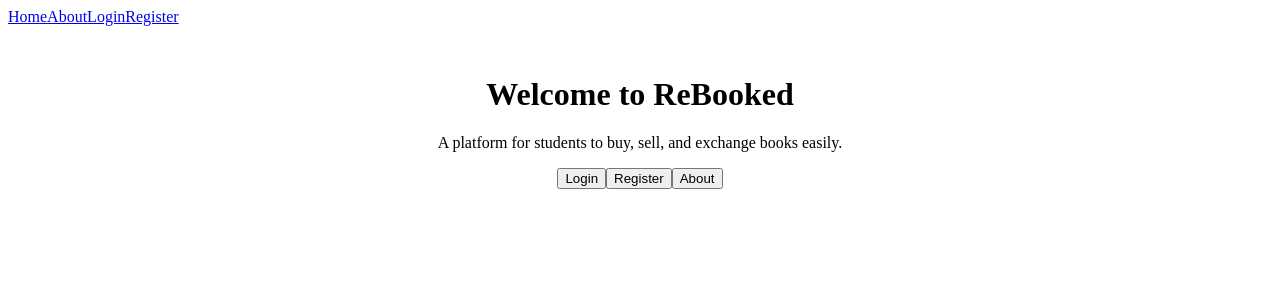
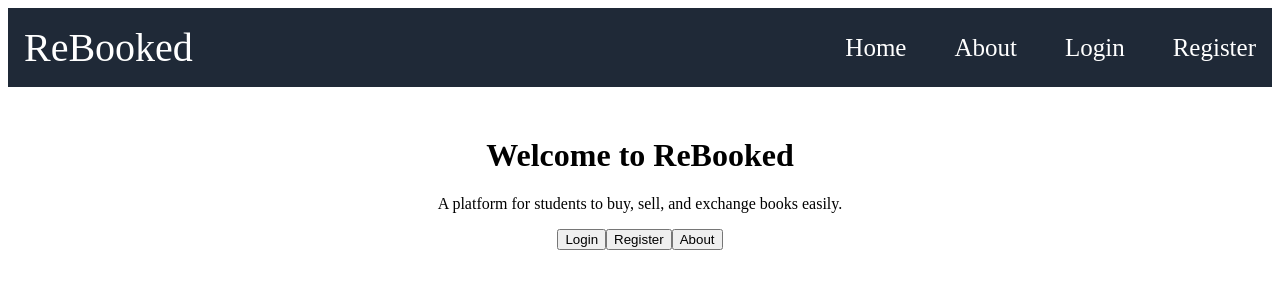
Before and after one commit to Malavika-Ranjit/ReBooked, a React (Vite) app: page / in a window 1280 px wide. Shown: the top 300 px of the page. Built offline with nearby package versions, Linux system fonts and the light colour scheme; no server answers.

Commit message:
Styles applied to Navbar

```diff
--- /dev/null
+++ b/src/components/Navbar.css
@@ -0,0 +1,56 @@
+/* Navbar container */
+nav {
+  display: flex;
+  justify-content: space-between;
+  align-items: center;
+  background-color: #1f2937;
+  color: white;
+  padding: 1rem;
+}
+
+.navtitle{
+    font-size: 40px;
+}
+
+/* Container for links and buttons */
+.space-x-4 {
+  display: flex;
+  align-items: center;
+  font-size: 25px;
+}
+
+/* Simulate Tailwind's space-x-4 horizontal spacing */
+.space-x-4 > * + * {
+  margin-left: 3rem;
+}
+
+/* Links styles */
+.space-x-4 a {
+  color: white;
+  text-decoration: none;
+  transition: color 0.2s ease-in-out;
+}
+
+.space-x-4 a:hover {
+  color: #facc15;
+}
+
+/* Logout button */
+.space-x-4 button {
+  background-color: #ef4444;
+  color: white;
+  border: none;
+  border-radius: 0.375rem;
+  padding: 0.25rem 0.75rem;
+  cursor: pointer;
+  transition: background-color 0.2s ease-in-out;
+}
+
+.space-x-4 button:hover {
+  background-color: #dc2626;
+}
+
+/* Optional: make the "Hi, username" text stand out */
+.space-x-4 a:first-child {
+  font-weight: 500;
+}
--- a/src/components/Navbar.jsx
+++ b/src/components/Navbar.jsx
@@ -2,6 +2,7 @@ import { Link } from "react-router-dom";
 import { useAuth } from "../context/AuthContext";
 import { supabase } from "../supabaseClient";
 import { useEffect, useState } from "react";
+import "./Navbar.css";
 
 export default function Navbar() {
   const { user } = useAuth();
@@ -27,7 +28,9 @@ export default function Navbar() {
   };
 
   return (
+
     <nav className="bg-gray-800 p-4 text-white flex justify-between items-center">
+      <div className="navtitle">ReBooked</div>
       <div className="space-x-4">
         <Link to="/" className="hover:text-yellow-400">Home</Link>
         <Link to="/about" className="hover:text-yellow-400">About</Link>
```
